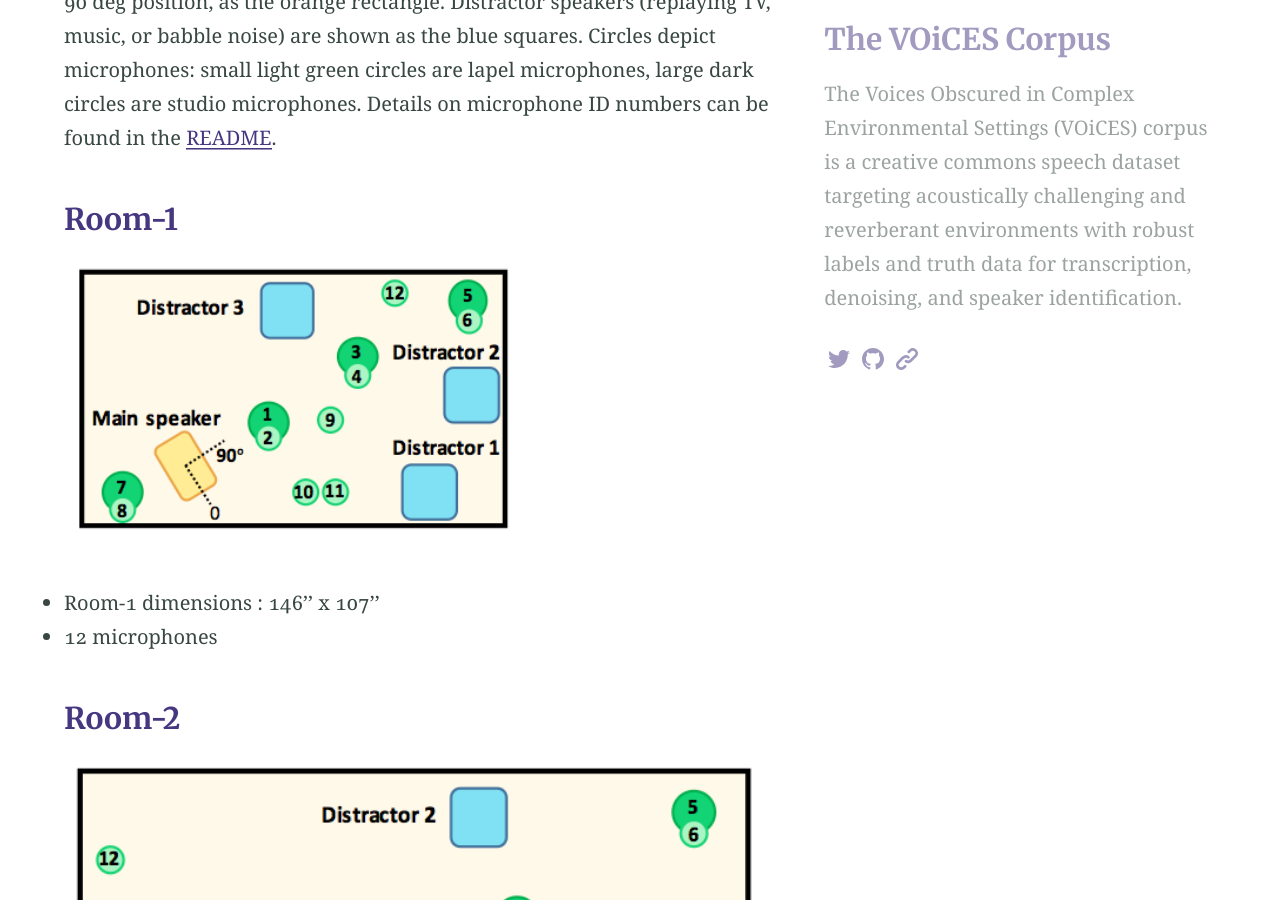
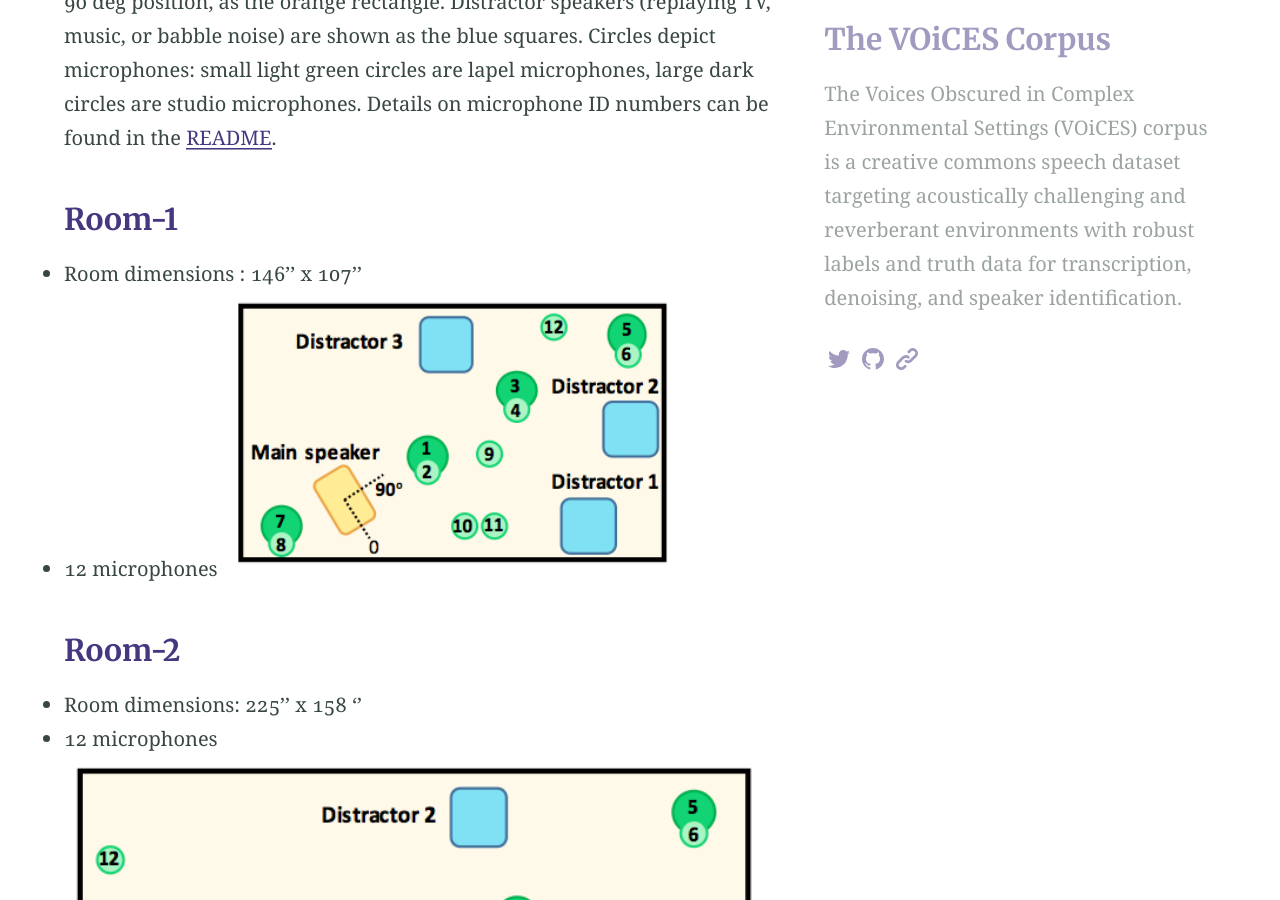
Before and after one commit to IQTLabs/voices, a Jekyll site: the page built from rooms.md, in a window 1280 px wide and 900 px high, scrolled down 747 px. Built offline with Jekyll 4.4.1, drawn with Linux system fonts in a browser that asks for light colours; our own code applies the rules of GitHub Pages for plain Markdown files; some of the changed text lies outside the part shown.

Commit message:
final iter

```diff
--- a/rooms.md
+++ b/rooms.md
@@ -14,11 +14,12 @@ Data for VOiCES was recorded in real rooms. The full corpus includes various roo
 For all diagrams, the main loudspeaker (foreground speech) is shown at its 90 deg position, as the orange rectangle. Distractor speakers (replaying TV, music, or babble noise) are shown as the blue squares. Circles depict microphones: small light green circles are lapel microphones, large dark circles are studio microphones. Details on microphone ID numbers can be found in the [README](Lab41-SRI-VOiCES_README.md).
 
 ### Room-1
+- Room dimensions : 146'' x 107''
+- 12 microphones
 <img align="center" width="454" src="/images/room-1.png"><br>
-- Room-1 dimensions : 146'' x 107''
-- 12 microphones
+
 
 ### Room-2
+- Room dimensions: 225'' x 158 ''
+- 12 microphones
 <img align="center" width="700" src="/images/room-2.png"><br>
-- Room-2 dimensions: 225'' x 158 ''
-- 12 microphones
```
